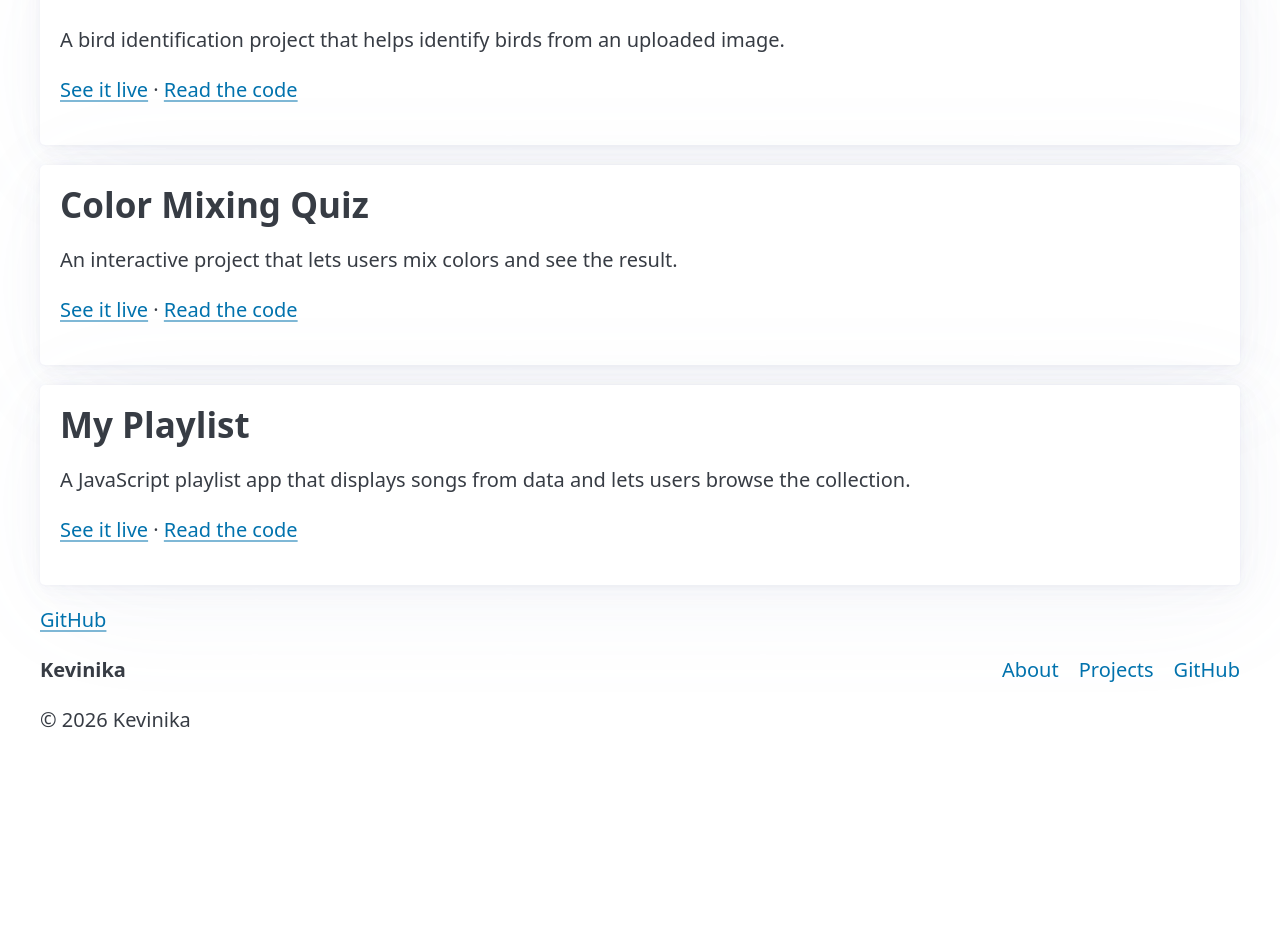
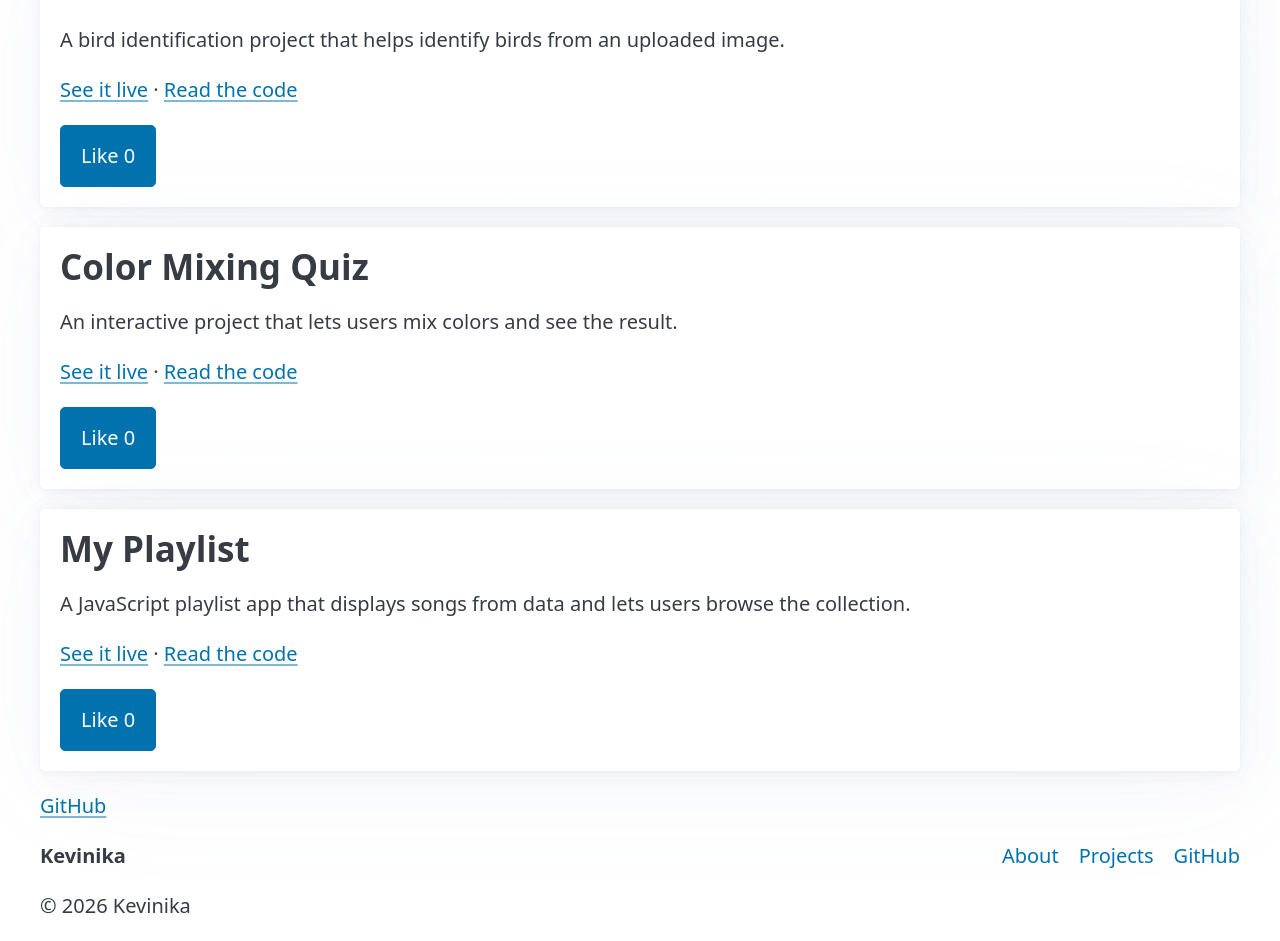
Before and after one commit to KevinikaL/portfolio, a React (Vite) app: page / in a window 1280 px wide. Shown: the part 1045-1986 px from the top of the page. Before the commit the page ends 1800 px from the top, so only its background shows below. Built offline with nearby package versions, Linux system fonts and the light colour scheme.

Commit message:
add Like buttons to my cards closes #8

```diff
--- a/src/ColorMixingQuizPortfolioCard.jsx
+++ b/src/ColorMixingQuizPortfolioCard.jsx
@@ -1,18 +1,47 @@
+// Import React's useState hook so this card can remember its like count
+import { useState } from 'react'
+
+// Create the Color Mixing Quiz portfolio card component
 function ColorMixingQuizPortfolioCard() {
+  // Store the project name
   let name = "Color Mixing Quiz"
+
+  // Store the project description
   let description = "An interactive project that lets users mix colors and see the result."
-  let liveUrl = "kevinikal.github.io/click-lab/"
+
+  // Store the link to the live project
+  let liveUrl = "https://kevinikal.github.io/click-lab/"
+
+  // Store the link to the GitHub repository
   let repoUrl = "https://github.com/KevinikaL/click-lab.git"
 
+  // Remember how many likes this card has
+  const [likes, setLikes] = useState(0)
+
+  // Add one like each time the button is clicked
+  const addLike = () => {
+    setLikes(likes + 1)
+  }
+
+  // Return the project card
   return (
     <article>
+      {/* Show the project name */}
       <h2>{name}</h2>
+
+      {/* Show the project description */}
       <p>{description}</p>
+
+      {/* Show links to the live project and the code */}
       <p>
         <a href={liveUrl}>See it live</a> · <a href={repoUrl}>Read the code</a>
       </p>
+
+      {/* Show the like count and increase it when clicked */}
+      <button onClick={addLike}>Like {likes}</button>
     </article>
   )
 }
 
+// Make this component available to App.jsx
 export default ColorMixingQuizPortfolioCard
--- a/src/DataPlaylistPortfolioCard.jsx
+++ b/src/DataPlaylistPortfolioCard.jsx
@@ -1,18 +1,47 @@
+// Import React's useState hook so this card can remember its like count
+import { useState } from 'react'
+
+// Create the Data Playlist portfolio card component
 function DataPlaylistPortfolioCard() {
+  // Store the project name
   let name = "My Playlist"
+
+  // Store the project description
   let description = "A JavaScript playlist app that displays songs from data and lets users browse the collection."
+
+  // Store the link to the live project
   let liveUrl = "https://kevinikal.github.io/data-playlist/"
+
+  // Store the link to the GitHub repository
   let repoUrl = "https://github.com/KevinikaL/data-playlist.git"
 
+  // Remember how many likes this card has
+  const [likes, setLikes] = useState(0)
+
+  // Add one like each time the button is clicked
+  const addLike = () => {
+    setLikes(likes + 1)
+  }
+
+  // Return the project card
   return (
     <article>
+      {/* Show the project name */}
       <h2>{name}</h2>
+
+      {/* Show the project description */}
       <p>{description}</p>
+
+      {/* Show links to the live project and the code */}
       <p>
         <a href={liveUrl}>See it live</a> · <a href={repoUrl}>Read the code</a>
       </p>
+
+      {/* Show the like count and increase it when clicked */}
+      <button onClick={addLike}>Like {likes}</button>
     </article>
   )
 }
 
+// Make this component available to App.jsx
 export default DataPlaylistPortfolioCard
--- a/src/FeatherFinderPortfolioCard.jsx
+++ b/src/FeatherFinderPortfolioCard.jsx
@@ -1,18 +1,47 @@
+// Import React's useState hook so this card can remember its like count
+import { useState } from 'react'
+
+// Create the Feather Finder portfolio card component
 function FeatherFinderPortfolioCard() {
+  // Store the project name
   let name = "Feather Finder"
+
+  // Store the project description
   let description = "A bird identification project that helps identify birds from an uploaded image."
+
+  // Store the link to the live project
   let liveUrl = "https://kevinikal.github.io/feather-finder/"
+
+  // Store the link to the GitHub repository
   let repoUrl = "https://github.com/KevinikaL/feather-finder.git"
 
+  // Remember how many likes this card has
+  const [likes, setLikes] = useState(0)
+
+  // Add one like each time the button is clicked
+  const addLike = () => {
+    setLikes(likes + 1)
+  }
+
+  // Return the project card
   return (
     <article>
+      {/* Show the project name */}
       <h2>{name}</h2>
+
+      {/* Show the project description */}
       <p>{description}</p>
+
+      {/* Show links to the live project and the code */}
       <p>
         <a href={liveUrl}>See it live</a> · <a href={repoUrl}>Read the code</a>
       </p>
+
+      {/* Show the like count and increase it when clicked */}
+      <button onClick={addLike}>Like {likes}</button>
     </article>
   )
 }
 
+// Make this component available to App.jsx
 export default FeatherFinderPortfolioCard
```
